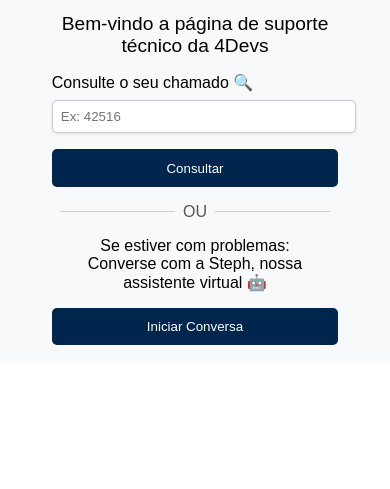
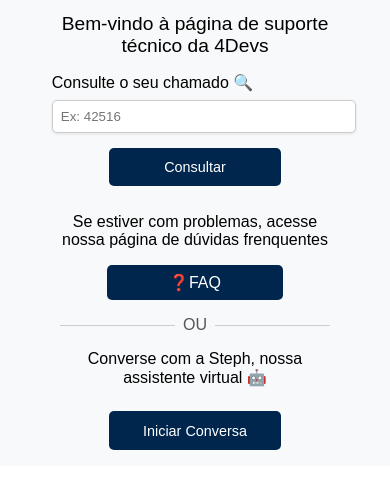
Before and after one commit to PriscilaNegro/Frontend-PIMIV, a plain HTML site: page index.html in a window 390 px wide. Shown: the part 227-716 px from the top of the page. Drawn offline with Linux system fonts and the light colour scheme.

Commit message:
Implementando página FAQ

```diff
--- /dev/null
+++ b/faq.css
@@ -0,0 +1,109 @@
+body, html {
+  height: 100%;
+  margin: 0;
+  font-family: Arial, sans-serif;
+}
+
+.main-container {
+  display: flex;
+  height: 100vh;
+  width: 100%;
+}
+
+.left-side {
+  flex: 0.4;
+  background: linear-gradient(to bottom, #001f3f, #003366);
+  display: flex;
+  justify-content: center;
+  align-items: center;
+}
+
+.logo {
+  max-width: 70%;
+  height: auto;
+}
+
+.right-side {
+  flex: 0.6;
+  background-color: #f8f9fa;
+  display: flex;
+  justify-content: center;
+  align-items: flex-start;
+  overflow-y: auto;
+  padding: 2rem 0;
+}
+
+.content-container {
+  width: 80%;
+  max-width: 800px;
+}
+
+.content-container h1 {
+  font-size: 2rem;
+  margin-top: 0.5rem;
+  margin-bottom: 1.5rem;
+  text-align: center;
+}
+
+.faq-list {
+  text-align: left;
+}
+
+.faq-item {
+  background: #fff;
+  border-radius: 8px;
+  padding: 1rem;
+  margin-bottom: 1rem;
+  box-shadow: 0 2px 5px rgba(0,0,0,0.1);
+}
+
+.faq-item h3 {
+  font-size: 1rem;
+  margin-bottom: 0.5rem;
+  color: #00264d;
+}
+
+.faq-item p {
+  margin: 0;
+  color: #555;
+  font-size: 0.95rem;
+}
+
+.btn-container {
+  text-align: right; /* faz o botão ficar à direita */
+  margin-top: 1rem;
+}
+
+.btn-voltar {
+  display: inline-block;
+  text-align: center;
+  padding: 0.5rem 1rem;
+  background-color: #00264d;
+  color: white;
+  border-radius: 5px;
+  text-decoration: none;
+  font-size: 0.9rem;
+  transition: all 0.3s ease;
+}
+
+.btn-voltar:hover {
+  background-color: #001f3f;
+  transform: translateY(-2px);
+  box-shadow: 0 4px 8px rgba(0,0,0,0.2);
+}
+
+@media (max-width: 768px) {
+  .main-container {
+    flex-direction: column;
+  }
+
+  .left-side {
+    flex: none;
+    height: 150px;
+  }
+
+  .right-side {
+    flex: none;
+    padding: 1rem;
+  }
+}
--- a/index.html
+++ b/index.html
@@ -8,7 +8,6 @@
 </head>
 <body>
   <div class="main-container">
-
     <div class="left-side">
       <img src="img/logo.png" alt="Las Preguntitas" class="logo">
     </div>
@@ -16,25 +15,29 @@
     <div class="right-side">
       <div class="content-container">
         <h1>Olá, cliente!</h1>
-        <h2>Bem-vindo a página de suporte técnico da 4Devs</h2>
+        <h2>Bem-vindo à página de suporte técnico da 4Devs</h2>
+
         <form id="form-chamado">
-         <label for="chamado">Consulte o seu chamado 🔍</label>
+          <label for="chamado">Consulte o seu chamado 🔍</label>
           <input
             type="text"
             id="chamado"
             placeholder="Ex: 42516"
             maxlength="6">
-            <button type="submit">Consultar</button>
-            <p id="erro" style="color:red; display:none;"></p>
+          <button type="submit">Consultar</button>
+          <p id="erro" style="color:red; display:none;"></p>
         </form>
 
+        <p>Se estiver com problemas, acesse nossa página de dúvidas frenquentes</p>
+        <a href="faq.html" class="btn-faq">❓FAQ </a>
 
         <p class="ou">OU</p>
-        <p>Se estiver com problemas:<br>Converse com a Steph, nossa assistente virtual 🤖</p>
-        <button>Iniciar Conversa</button>
+
+        <p>Converse com a Steph, nossa assistente virtual 🤖</p>
+        <button class="iniciar-chat">Iniciar Conversa</button>
       </div>
     </div>
   </div>
- <script src="script.js"></script>
+  <script src="script.js"></script>
 </body>
 </html>
--- a/style.css
+++ b/style.css
@@ -1,3 +1,4 @@
+/*Estilos gerais*/
 body, html {
   height: 100%;
   margin: 0;
@@ -48,6 +49,7 @@
   margin-bottom: 1rem;
 }
 
+/*Inputs*/
 .content-container form input {
   width: 100%;
   padding: 0.5rem;
@@ -63,26 +65,69 @@
   outline: none;
 }
 
-.content-container button {
-  padding: 0.7rem 1.5rem;
+/* Botão Consultar */
+#form-chamado button {
+  margin-top: 0.4rem;
+  margin-bottom: 0.7rem;
+  width: 60%;
+  padding: 0.7rem 1rem;
+  font-size: 0.9rem;
   background-color: #00264d;
   color: white;
+  border-radius: 5px;
   border: none;
-  border-radius: 5px;
   cursor: pointer;
-  margin-top: 0.5rem;
-  width: 100%;
   transition: all 0.3s ease;
 }
 
-.content-container button:hover {
+#form-chamado button:hover {
+  background-color: #001f3f;
+  transform: translateY(-2px);
+  box-shadow: 0 4px 8px rgba(0,0,0,0.2);
+}
+
+/*Botão FAQ */
+.btn-faq {
+  width: 50%;
+  padding: 0.5rem 1rem;
+  font-size: 1rem;
+  background-color:  #00264d;
+  color: white;
+  text-decoration: none;
+  border-radius: 5px;
+  display: inline-block;
+  margin-top: 0rem;
+  transition: all 0.3s ease;
+}
+
+.btn-faq:hover {
+  background-color: #001f3f;
+  transform: translateY(-2px);
+  box-shadow: 0 4px 8px rgba(0,0,0,0.2);
+}
+
+/*Botão Iniciar Conversa */
+.iniciar-chat {
+  width: 60%;
+  padding: 0.7rem 1rem;
+  font-size: 0.9rem;
+  background-color:  #00264d;
+  color: white;
+  border-radius: 5px;
+  border: none;
+  cursor: pointer;
+  margin-top: 0.5rem;
+  transition: all 0.3s ease;
+}
+
+.iniciar-chat:hover {
   background-color: #001f3f;
   transform: translateY(-2px);
   box-shadow: 0 4px 8px rgba(0,0,0,0.2);
 }
 
 .content-container p {
-  margin: 0.5rem 0;
+  margin: 1.5rem 1;
 }
 
 .content-container p.ou {
@@ -107,6 +152,7 @@
   margin-top: 0.5rem;
 }
 
+/*Responsividade*/
 @media (max-width: 768px) {
   .main-container {
     flex-direction: column;
```
Also changed, not shown: faq.html (added, +54 -0 lines).
